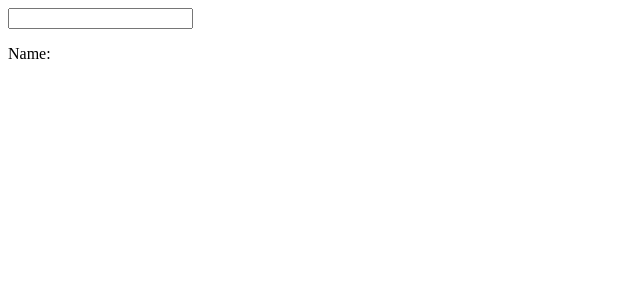
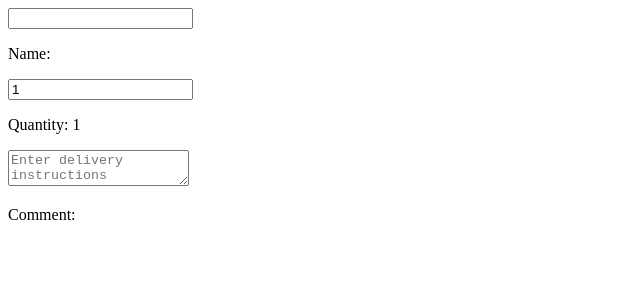
Before and after one commit to JL-Agbalo/bro_code_tutorial, a React (Vite) app: page / in a window 1280 px wide. Shown: the top 300 px of the page, without its empty margins (0-640 px from the left). Built offline with nearby package versions, Linux system fonts and the light colour scheme.

Commit message:
Adding text area and quantity change;

```diff
--- a/src/MyComponent2.jsx
+++ b/src/MyComponent2.jsx
@@ -2,13 +2,27 @@ import React, { useState } from 'react'
 
 function MyComponent2() {
     const [name, setName] = useState("")
+    const [quantity, setQuantity] = useState(1)
+    const [comment, setComment] = useState("")
     function handleNameChange(event){
         setName(event.target.value)
+    }
+
+    function handleQuantityChange(event){
+        setQuantity(event.target.value)
+    }
+
+    function handleCommentChange(event){
+        setComment(event.target.value)
     }
     return (
     <div>
         <input type="text" value={name} onChange={handleNameChange} />
         <p>Name: {name}</p>
+        <input type="number" value={quantity} onChange={handleQuantityChange} />
+        <p>Quantity: {quantity}</p>
+        <textarea name="" value={comment} id="" placeholder='Enter delivery instructions' onChange={handleCommentChange}></textarea>
+        <p>Comment: {comment}</p>
     </div>
   )
 }
```
